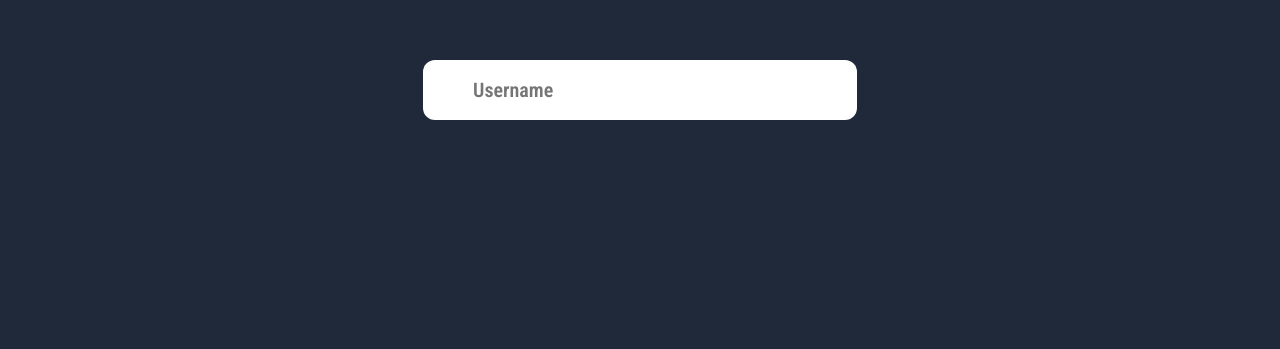
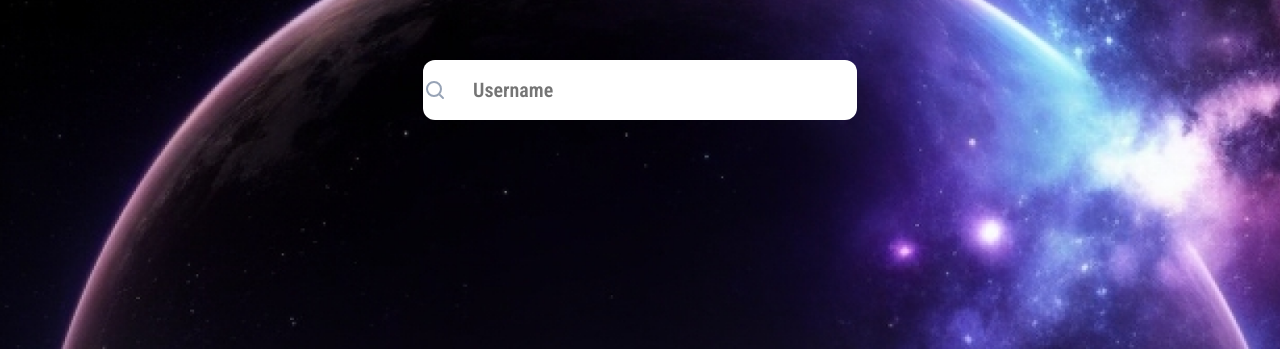
Before and after one commit to Fahim-rafi24/how-people-build-software, a plain HTML site: page index.html in a window 1280 px wide. Shown: the top 349 px of the page. Drawn offline with Linux system fonts and the light colour scheme; the site is published under a folder, as on GitHub Pages, so addresses that start at the root find nothing.

Commit message:
set header & banner bg img

```diff
--- a/style/style.css
+++ b/style/style.css
@@ -12,7 +12,7 @@ body{
 header{
     height: 400px;
     width: 100%;
-    background-image: url(/media/banner.png);
+    background-image: url( '../media/banner.png' );
     background-size: cover;
     background-position: center;
     background-repeat: no-repeat;
@@ -24,7 +24,7 @@ header{
 
 
 #banner-search{
-    background-image: url('/media/c.svg');
+    background-image: url( '../media/c.svg' );
     background-position: left;
     background-repeat: no-repeat;
     padding-left: 50px;
```
